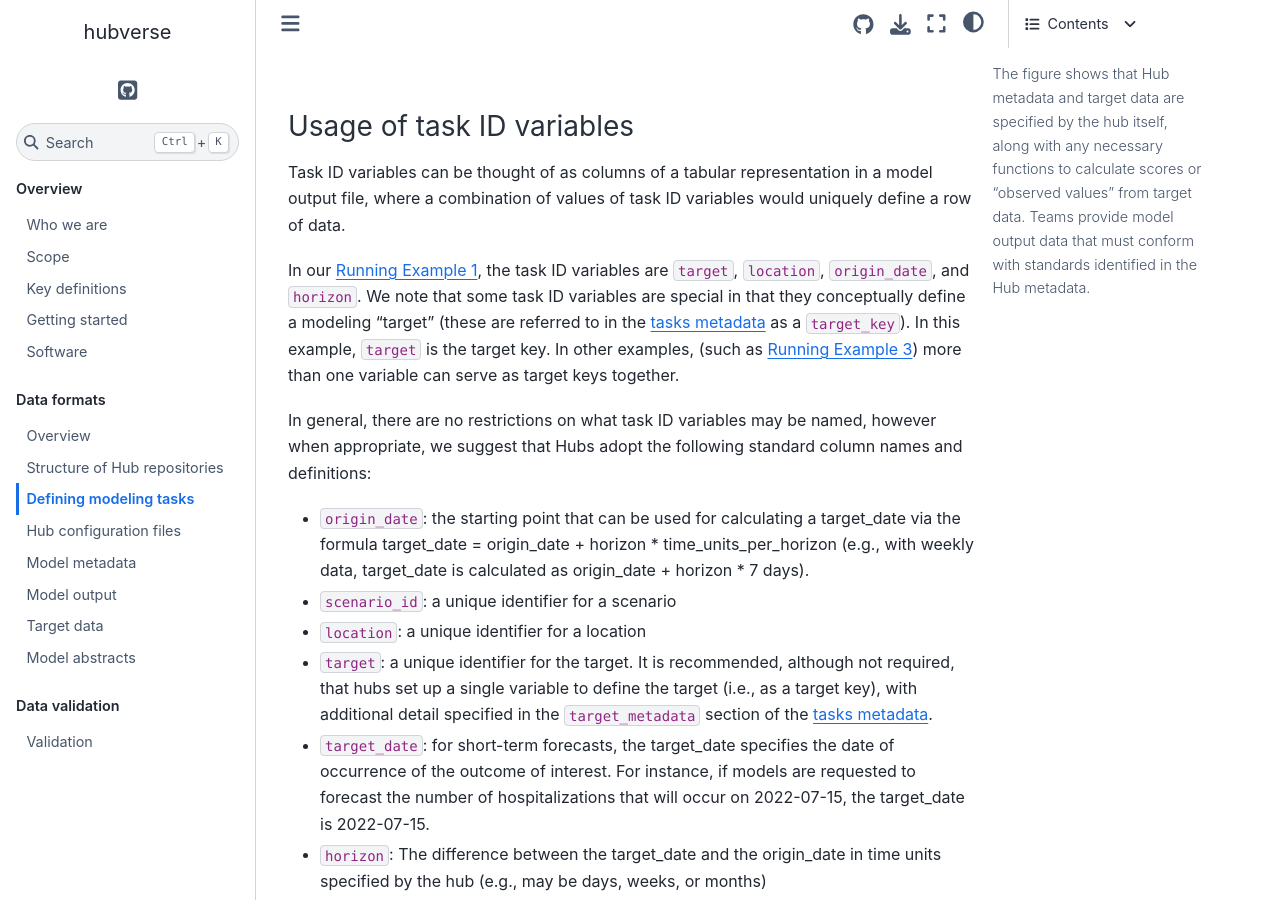
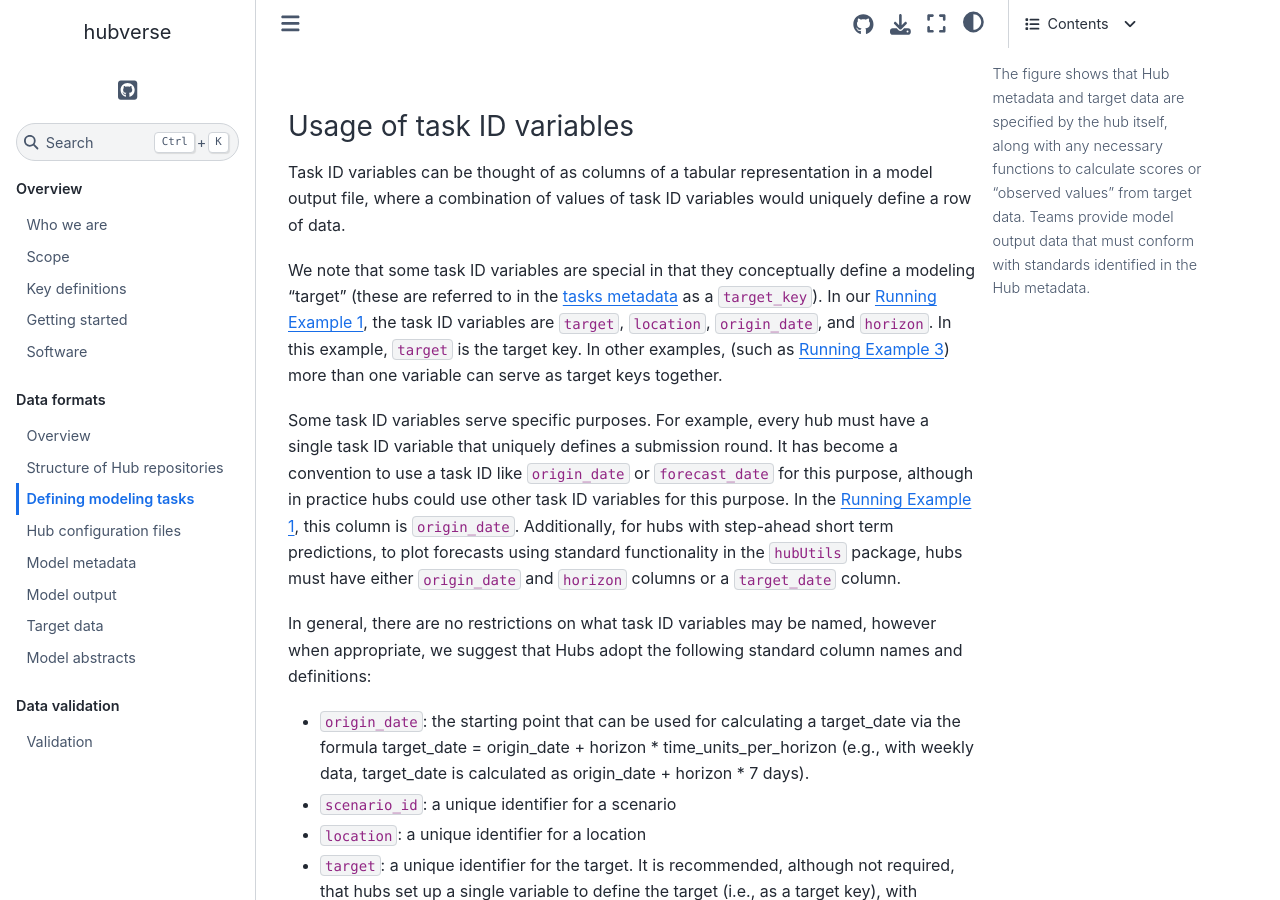
Before and after one commit to hubverse-org/hubDocs, a Sphinx documentation site: the page built from docs/source/format/tasks.md, in a window 1280 px wide and 900 px high, scrolled down 1654 px. Built offline with Sphinx 7.4.7 and the Sphinx Book theme 1.1.4, drawn with Linux system fonts in a browser that asks for light colours; some of the changed text lies outside the part shown.

Commit message:
updates to task-id description. closes #46

```diff
--- a/docs/source/format/tasks.md
+++ b/docs/source/format/tasks.md
@@ -30,7 +30,9 @@ The figure shows that Hub metadata and target data are specified by the hub itse
 
 Task ID variables can be thought of as columns of a tabular representation in a model output file, where a combination of values of task ID variables would uniquely define a row of data.
 
-In our [Running Example 1](running-examples), the task ID variables are `target`, `location`, `origin_date`, and `horizon`. We note that some task ID variables are special in that they conceptually define a modeling "target" (these are referred to in the [tasks metadata](tasks-metadata) as a `target_key`). In this example, `target` is the target key. In other examples, (such as [Running Example 3](running-examples)) more than one variable can serve as target keys together.
+We note that some task ID variables are special in that they conceptually define a modeling "target" (these are referred to in the [tasks metadata](tasks-metadata) as a `target_key`). In our [Running Example 1](running-examples), the task ID variables are `target`, `location`, `origin_date`, and `horizon`. In this example, `target` is the target key. In other examples, (such as [Running Example 3](running-examples)) more than one variable can serve as target keys together.
+
+Some task ID variables serve specific purposes. For example, every hub must have a single task ID variable that uniquely defines a submission round. It has become a convention to use a task ID like `origin_date` or `forecast_date` for this purpose, although in practice hubs could use other task ID variables for this  purpose. In the  [Running Example 1](running-examples), this column is `origin_date`. Additionally, for hubs with step-ahead short term predictions, to plot forecasts using standard functionality in the `hubUtils` package, hubs must have either `origin_date` and `horizon` columns or a `target_date` column.
 
 In general, there are no restrictions on what task ID variables may be named, however when appropriate, we suggest that Hubs adopt the following standard column names and definitions:
 
```
Also changed, not shown: other parts of docs/source/format/tasks.md (+1 -1 lines).
